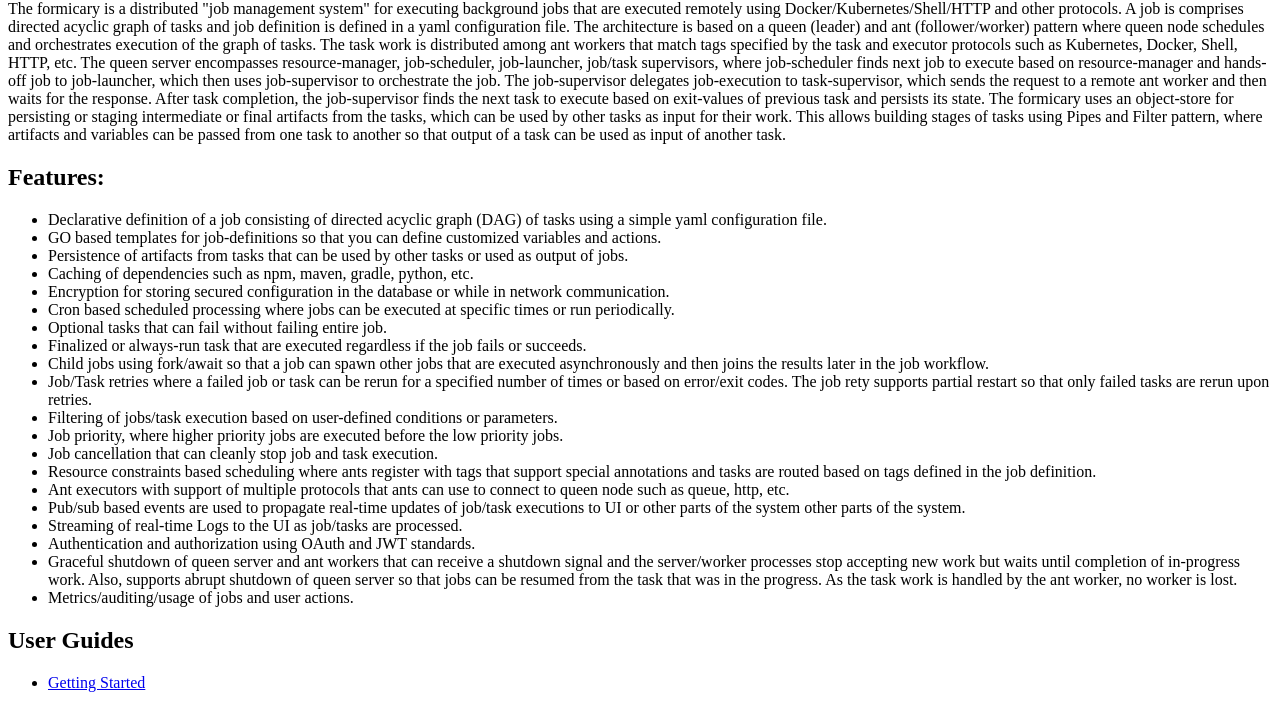
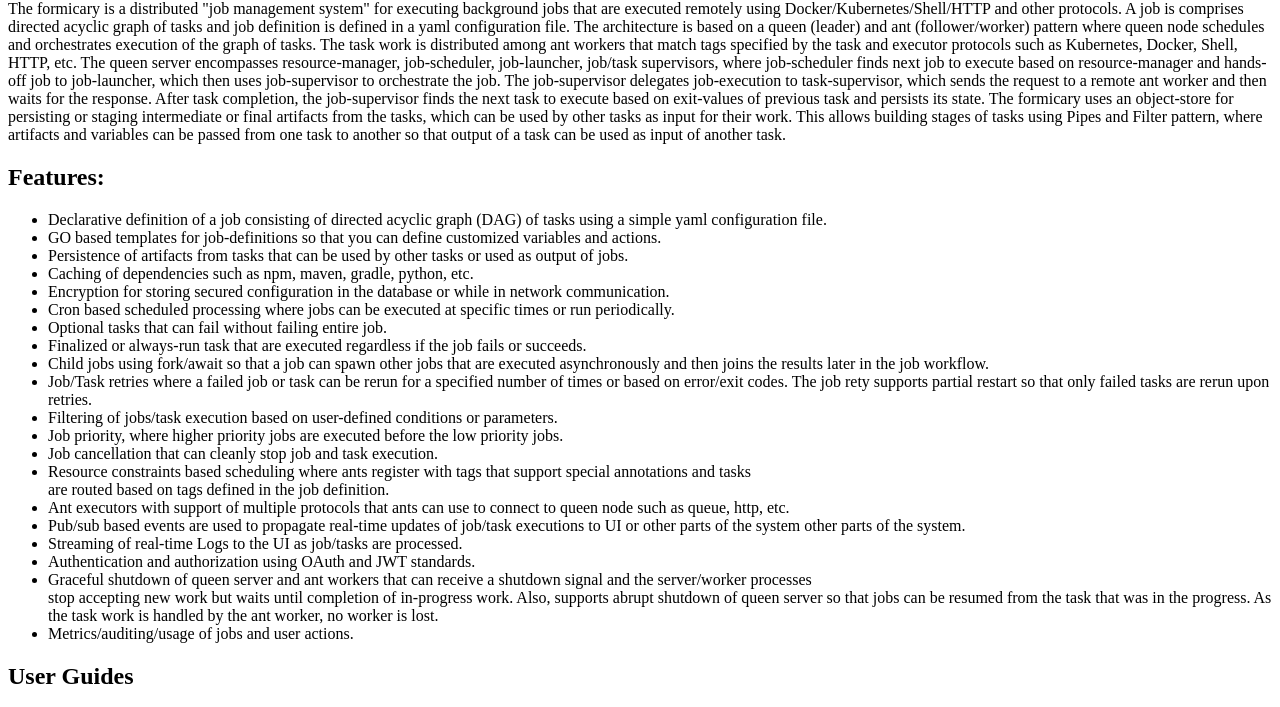
Before and after one commit to bhatti/formicary, a plain HTML site: page public/docs/index.html in a window 1280 px wide. Shown: the part 66-773 px from the top of the page. Drawn offline with Linux system fonts and the light colour scheme.

Commit message:
Updated docs

```diff
--- a/public/docs/index.html
+++ b/public/docs/index.html
@@ -29,12 +29,15 @@
 <li>Filtering of jobs/task execution based on user-defined conditions or parameters.</li>
 <li>Job priority, where higher priority jobs are executed before the low priority jobs.</li>
 <li>Job cancellation that can cleanly stop job and task execution.</li>
-<li>Resource constraints based scheduling where ants register with tags that support special annotations and tasks are routed based on tags defined in the job definition.</li>
+<li>Resource constraints based scheduling where ants register with tags that support special annotations and tasks</li>
+  are routed based on tags defined in the job definition.</li>
 <li>Ant executors with support of multiple protocols that ants can use to connect to queen node such as queue, http, etc.</li>
 <li>Pub/sub based events are used to propagate real-time updates of job/task executions to UI or other parts of the system other parts of the system.</li>
 <li>Streaming of real-time Logs to the UI as job/tasks are processed.  </li>
 <li>Authentication and authorization using OAuth and JWT standards.</li>
-<li>Graceful shutdown of queen server and ant workers that can receive a shutdown signal and the server/worker processes stop accepting new work but waits until completion of in-progress work. Also, supports abrupt shutdown of queen server so that jobs can be resumed from the task that was in the progress. As the task work is handled by the ant worker, no worker is lost.</li>
+<li>Graceful shutdown of queen server and ant workers that can receive a shutdown signal and the server/worker processes</li>
+  stop accepting new work but waits until completion of in-progress work. Also, supports abrupt shutdown of queen server so that jobs can be resumed from the task that was in the progress. As the task work</li>
+  is handled by the ant worker, no worker is lost.</li>
 <li>Metrics/auditing/usage of jobs and user actions.</li>
 </ul>
 <h2 id="docs">User Guides</h2>
```
Also changed, not shown: 1 other file.
